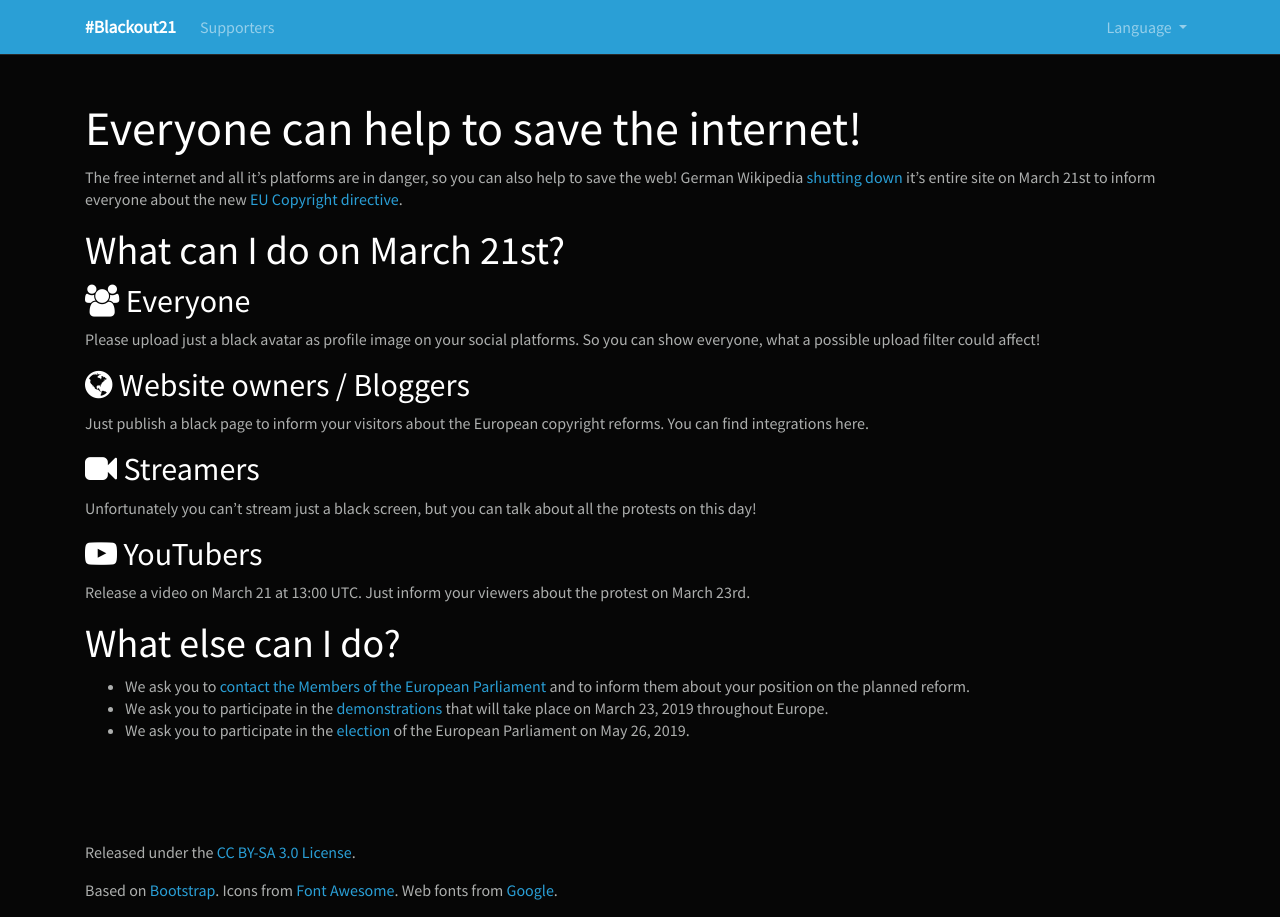
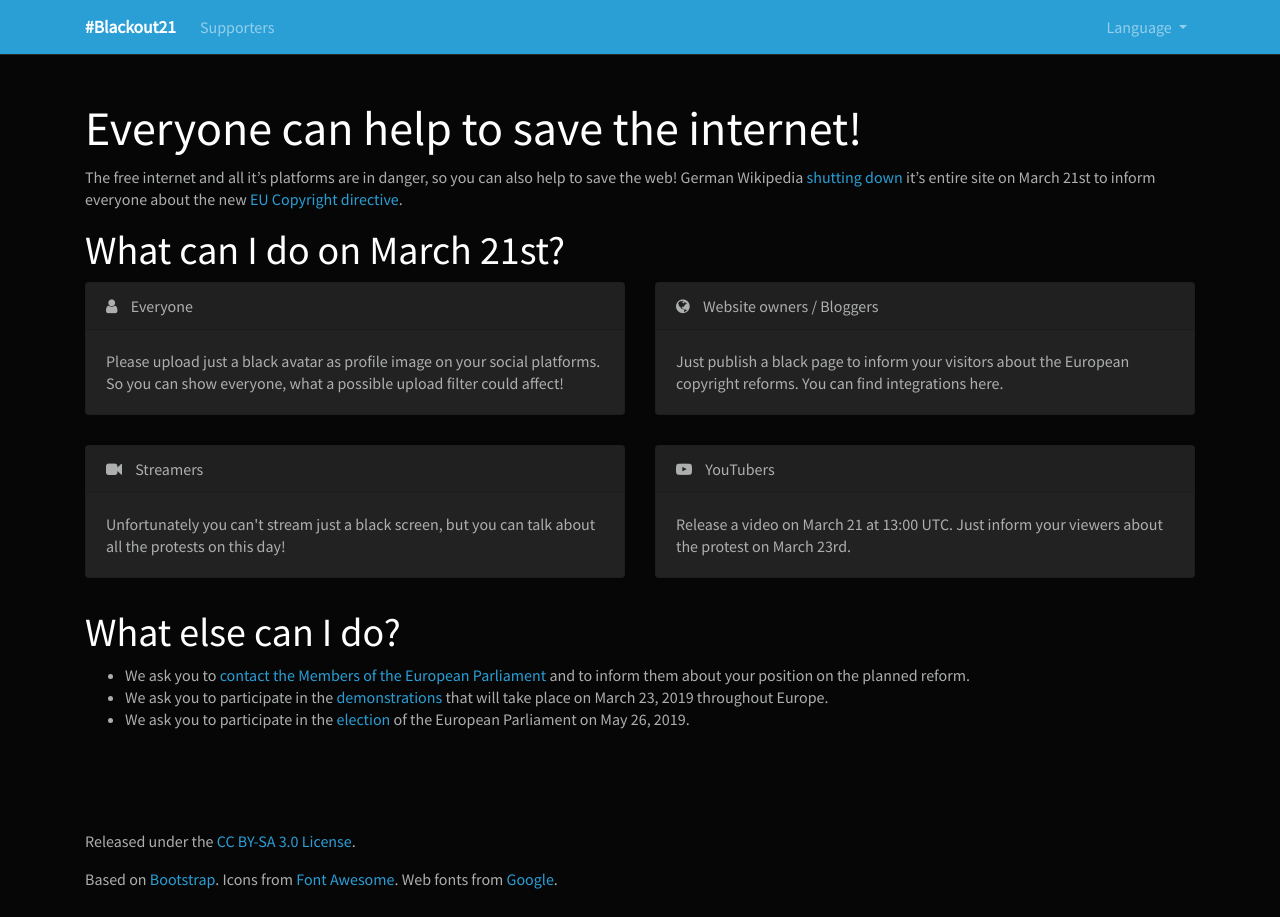
Before and after one commit to blackout21/blackout21.github.io, a Jekyll site: the page built from index.md, in a window 1280 px wide. Built offline with Jekyll 4.4.1, drawn with Linux system fonts in a browser that asks for light colours; nearby versions of some CDN libraries; our own code applies the rules of GitHub Pages for plain Markdown files.

Commit message:
Fixed English page

```diff
--- a/_layouts/default.html
+++ b/_layouts/default.html
@@ -16,26 +16,6 @@
     <meta property="og:image" content="{{ '/assets/img/meta.png' | relative_url }}">
     <meta property="og:type" content="website">
     <meta property="og:site_name" content="#Blackout21">
-
-    <style>
-      body {
-        padding-top: 100px;
-        font: normal 16px/22px "Source Sans Pro", Arial, Helvetica, sans-serif;
-      }
-      .navbar-brand {
-        font-weight: 900;
-      }
-      footer {
-        margin-top: 20px;
-        padding-top: 20px;
-      }
-      .card {
-        margin-bottom: 30px;
-      }
-      .card .fa {
-        margin-right: 10px;
-      }
-    </style>
 </head>
 <body>
   <header class="navbar navbar-expand-lg fixed-top navbar-dark bg-primary">
--- a/index.md
+++ b/index.md
@@ -12,25 +12,7 @@ everyone about the new [EU Copyright directive][2].
 
 ### What can I do on March 21st?
 
-> #### <span class="fa fa-users"></span> Everyone
->
-> Please upload just a black avatar as profile image on your social platforms.
-> So you can show everyone, what a possible upload filter could affect!
-
-> #### <span class="fa fa-globe"></span> Website owners / Bloggers
->
-> Just publish a black page to inform your visitors about the European
-> copyright reforms. You can find integrations here.
-
-> #### <span class="fa fa-video-camera"></span> Streamers
->
-> Unfortunately you can't stream just a black screen,
-> but you can talk about all the protests on this day!
-
-> #### <span class="fa fa-youtube-play"></span> YouTubers
->
-> Release a video on March 21 at 13:00 UTC. Just inform your viewers about
-> the protest on March 23rd.
+{% include target_en.html %}
 
 ### What else can I do?
 
```
